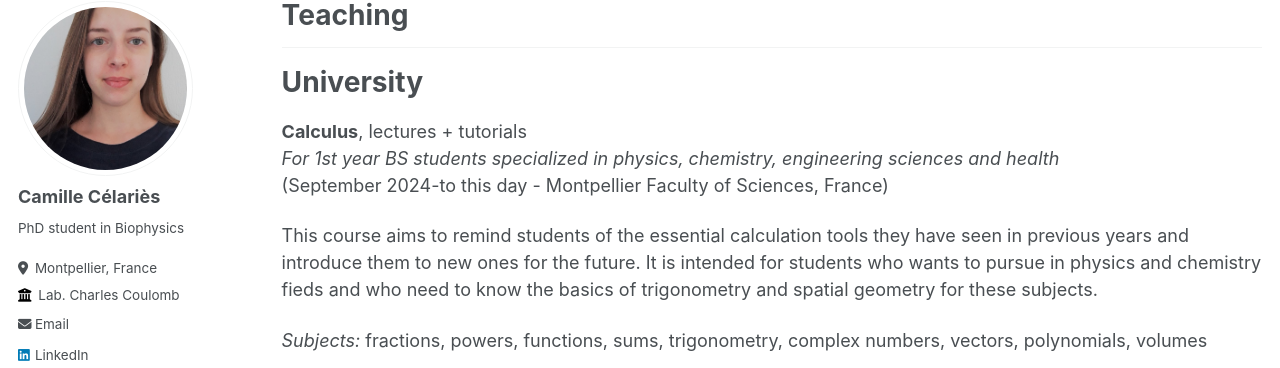
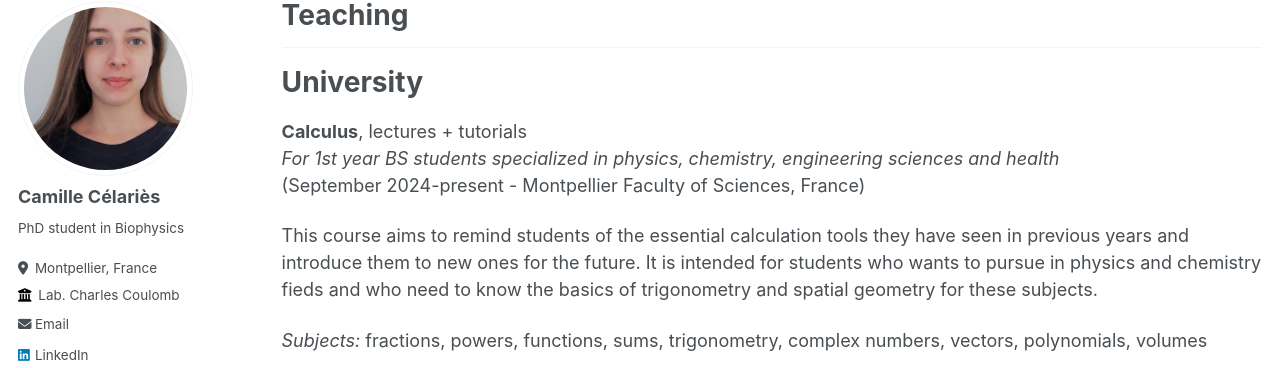
Before and after one commit to camillecelaries/camillecelaries.github.io, a Jekyll site: the page built from _pages/teaching.md, in a window 1280 px wide and 900 px high. Shown: the part 85-453 px from the top of the window. Built offline with Jekyll 4.4.1, drawn with Linux system fonts in a browser that asks for light colours.

Commit message:
Update teaching.md

```diff
--- a/_pages/teaching.md
+++ b/_pages/teaching.md
@@ -12,7 +12,7 @@ University
 
 <b>Calculus</b>, lectures + tutorials
 <br><i>For 1st year BS students specialized in physics, chemistry, engineering sciences and health</i>
-<br>(September 2024-to this day - Montpellier Faculty of Sciences, France)
+<br>(September 2024-present - Montpellier Faculty of Sciences, France)
 
 This course aims to remind students of the essential calculation tools they have seen in previous years and introduce them to new ones for the future. It is intended for students who wants to pursue in physics and chemistry fieds and who need to know the basics of trigonometry and spatial geometry for these subjects.
 
```
